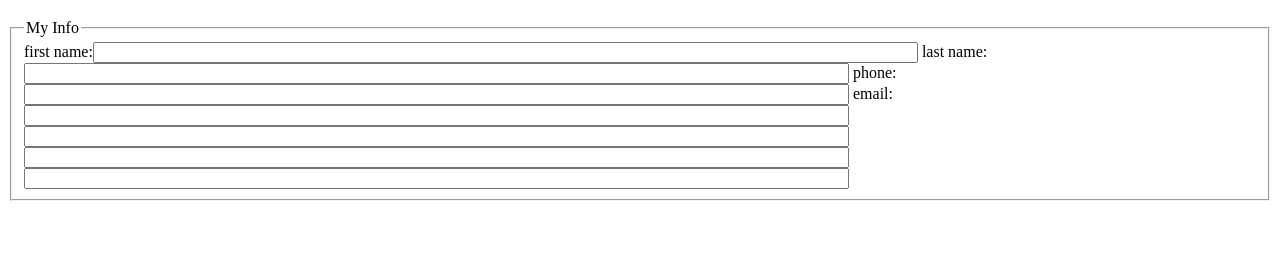
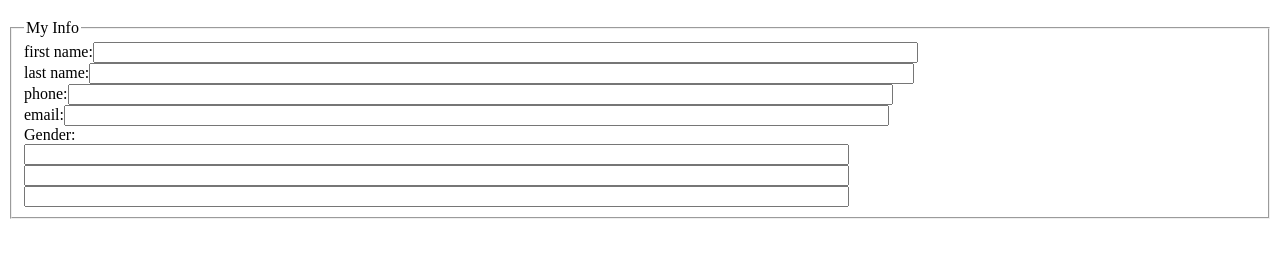
Before and after one commit to Arod39/lab5_ITMD361, a plain HTML site: page index.html in a window 1280 px wide. Shown: the part 61-318 px from the top of the page. Drawn offline with Linux system fonts and the light colour scheme.

Commit message:
Update 5 - Div
Wasn't sure what the purpose of div was, so I looked at my website and realized that the input fields were adjacent to eachother, therefore looking scrambled and unorganized.

Div helps create the "division" needed for text field to remain separate and organized.

Updated the syntax, and now the form is looking correct.

```diff
--- a/index.html
+++ b/index.html
@@ -9,10 +9,11 @@
   <form action="http://bloomingdale.sat.iit.edu/kriedan/lab3formscript.php" method="post">
     <fieldset>
       <legend>My Info</legend>
-      <label>first name:<input size="100" type="text" name="first_name_field"></label>
-      <label>last name:<input size="100" type="text" name="last_name_field"></label>
-      <label>phone:<input size="100" type="text" name="phone_field"></label>
-      <label>email:<input size="100" type="text" name="email_field"></label>
+      <div><label>first name:<input size="100" type="text" name="first_name_field"></label></div>
+      <div><label>last name:<input size="100" type="text" name="last_name_field"></label></div>
+      <div><label>phone:<input size="100" type="text" name="phone_field"></label></div>
+      <div><label>email:<input size="100" type="text" name="email_field"></label></div>
+      <div><label>Gender: </div>
 
       <label><input size="100" type="text" name=
       <label><input size="100" type="text" name=
```
